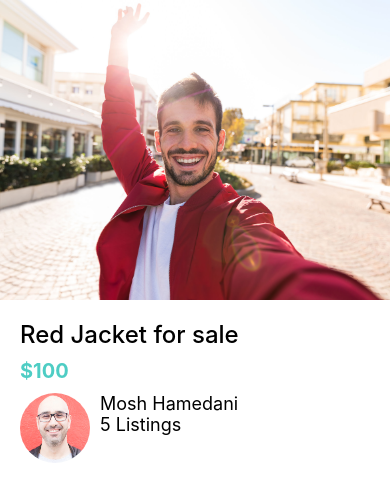
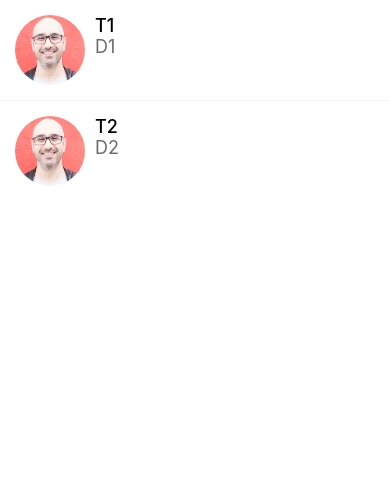
Before and after one commit to HannesEn/DoneWithIt, a React Native app: screen / in a window 390 px wide. Shown: the top 502 px of the page. Built offline with nearby package versions, Linux system fonts and the light colour scheme.

Commit message:
Commit Nr. 11

```diff
--- a/App.js
+++ b/App.js
@@ -16,10 +16,12 @@ import WelcomeScreen from "./App/screens/WelcomeScreen";
 import Card from "./App/components/Card";
 import AppText from "./App/components/AppText";
 import ListingDetailsScreen from "./App/components/ListingDetailsScreen";
+import ListItem from "./App/components/ListItem";
+import MessagesScreen from "./App/screens/MessagesScreen";
 
 export default function App() {
   console.log("App executed");
-  return <ListingDetailsScreen />;
+  return <MessagesScreen />;
 }
 
 const styles = StyleSheet.create({
--- a/App/components/ListItem.js
+++ b/App/components/ListItem.js
@@ -1,14 +1,15 @@
 import React from "react";
 import { View, StyleSheet, Image } from "react-native";
 import AppText from "./AppText";
+import colours from "../config/colours";
 
 function ListItem({ image, title, subTitle }) {
   return (
     <View style={styles.container}>
       <Image style={styles.image} source={image} />
       <View>
-        <AppText>{title}</AppText>
-        <AppText>{subTitle}</AppText>
+        <AppText style={styles.title}>{title}</AppText>
+        <AppText style={styles.subTitle}>{subTitle}</AppText>
       </View>
     </View>
   );
@@ -17,6 +18,7 @@ function ListItem({ image, title, subTitle }) {
 const styles = StyleSheet.create({
   container: {
     flexDirection: "row",
+    padding: 15,
   },
   image: {
     width: 70,
@@ -24,6 +26,12 @@ const styles = StyleSheet.create({
     borderRadius: 35,
     marginRight: 10,
   },
+  title: {
+    fontWeight: "500",
+  },
+  subTitle: {
+    color: colours.medium,
+  },
 });
 
 export default ListItem;
--- /dev/null
+++ b/App/components/ListItemSeperator.js
@@ -0,0 +1,17 @@
+import React from "react";
+import { StyleSheet, View } from "react-native";
+import colours from "../config/colours";
+
+function ListItemSeperator(props) {
+  return <View style={styles.separator} />;
+}
+
+const styles = StyleSheet.create({
+  separator: {
+    width: "100%",
+    height: 1,
+    backgroundColor: colours.lightGray,
+  },
+});
+
+export default ListItemSeperator;
--- a/App/components/ListingDetailsScreen.js
+++ b/App/components/ListingDetailsScreen.js
@@ -11,11 +11,13 @@ function ListingDetailsScreen(props) {
       <View style={styles.detailsContainer}>
         <AppText style={styles.title}>Red Jacket for sale</AppText>
         <AppText style={styles.price}>$100</AppText>
-        <ListItem
-          image={require("../assets/mosh.jpg")}
-          title="Mosh Hamedani"
-          subTitle="5 Listings"
-        />
+        <View style={styles.userContainer}>
+          <ListItem
+            image={require("../assets/mosh.jpg")}
+            title="Mosh Hamedani"
+            subTitle="5 Listings"
+          />
+        </View>
       </View>
     </View>
   );
@@ -39,6 +41,9 @@ const styles = StyleSheet.create({
     fontSize: 20,
     marginVertical: 10,
   },
+  userContainer: {
+    marginVertical: 40,
+  },
 });
 
 export default ListingDetailsScreen;
--- /dev/null
+++ b/App/components/Screen.js
@@ -0,0 +1,15 @@
+import React from "react";
+import Constants from "expo-constants";
+import { SafeAreaView, StyleSheet } from "react-native";
+
+function Screen({ children }) {
+  return <SafeAreaView style={styles.screen}>{children}</SafeAreaView>;
+}
+
+const styles = StyleSheet.create({
+  screen: {
+    paddingTop: Constants.statusBarHeight,
+  },
+});
+
+export default Screen;
--- a/App/config/colours.js
+++ b/App/config/colours.js
@@ -4,4 +4,5 @@ export default {
   black: "#000",
   white: "#fff",
   lightGray: "#f8f4f4",
+  medium: "#6e6969",
 };
--- /dev/null
+++ b/App/screens/MessagesScreen.js
@@ -0,0 +1,43 @@
+import React from "react";
+import { FlatList, StyleSheet, View } from "react-native";
+import ListItem from "../components/ListItem";
+import ListItemSeperator from "../components/ListItemSeperator";
+import Screen from "../components/Screen";
+
+const messages = [
+  {
+    id: 1,
+    title: "T1",
+    description: "D1",
+    image: require("../assets/mosh.jpg"),
+  },
+  {
+    id: 2,
+    title: "T2",
+    description: "D2",
+    image: require("../assets/mosh.jpg"),
+  },
+];
+
+function MessagesScreen(props) {
+  return (
+    <Screen>
+      <FlatList
+        data={messages}
+        keyExtractor={(message) => message.id.toString()}
+        renderItem={({ item }) => (
+          <ListItem
+            title={item.title}
+            subTitle={item.description}
+            image={item.image}
+          />
+        )}
+        ItemSeparatorComponent={ListItemSeperator}
+      />
+    </Screen>
+  );
+}
+
+const styles = StyleSheet.create({});
+
+export default MessagesScreen;
--- a/App/screens/ViewImageScreen.js
+++ b/App/screens/ViewImageScreen.js
@@ -1,13 +1,22 @@
 import React from "react";
 import { Image, StyleSheet, View } from "react-native";
+import { MaterialCommunityIcons } from "@expo/vector-icons";
 
 import colours from "../config/colours";
 
 function ViewImageScreen(props) {
   return (
     <View style={styles.container}>
-      <View style={styles.closeIcon}></View>
-      <View style={styles.deleteIcon}></View>
+      <View style={styles.closeIcon}>
+        <MaterialCommunityIcons name="close" color="white" size={35} />
+      </View>
+      <View style={styles.deleteIcon}>
+        <MaterialCommunityIcons
+          name="trash-can-outline"
+          color="white"
+          size={35}
+        />
+      </View>
       <Image
         resizeMode="contain"
         style={styles.image}
@@ -27,20 +36,14 @@ const styles = StyleSheet.create({
     flex: 1,
   },
   closeIcon: {
-    width: 50,
-    height: 50,
-    backgroundColor: colours.primary,
     position: "absolute",
-    top: 40,
-    left: 30,
+    top: 60,
+    left: 35,
   },
   deleteIcon: {
-    width: 50,
-    height: 50,
-    backgroundColor: colours.secondary,
     position: "absolute",
-    top: 40,
-    right: 30,
+    top: 60,
+    right: 35,
   },
 });
 
--- a/package.json
+++ b/package.json
@@ -10,7 +10,9 @@
   },
   "dependencies": {
     "expo": "~47.0.12",
+    "expo-constants": "^14.2.1",
     "expo-status-bar": "~1.4.2",
+    "npm": "^9.5.1",
     "react": "18.1.0",
     "react-native": "0.70.5"
   },
```
Also changed, not shown: 1 other file (tests, documents, lock files or other folders).
